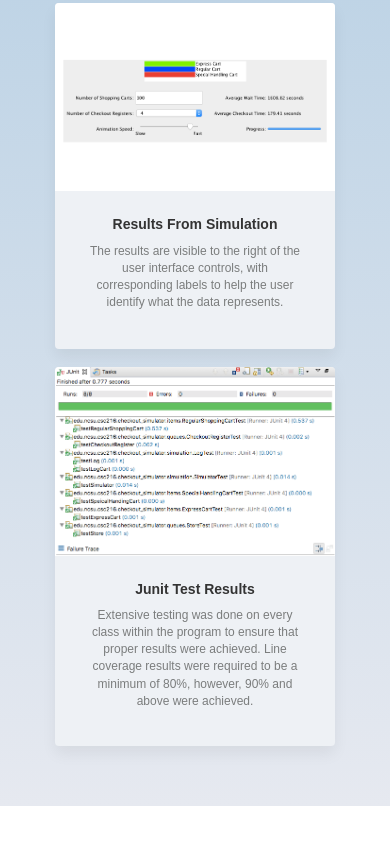
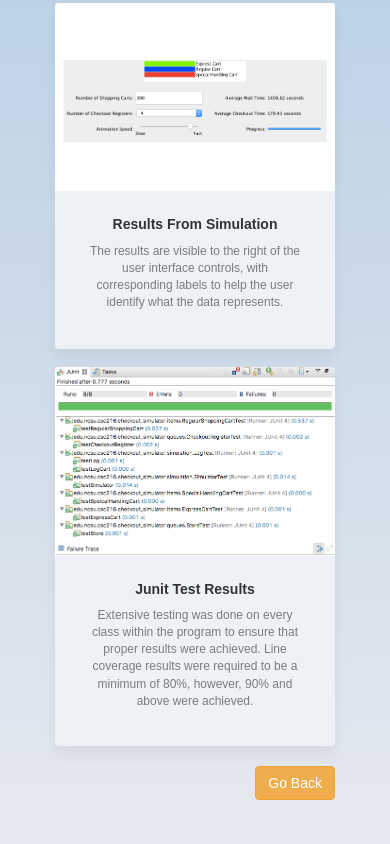
Before and after one commit to jsmayo/jsmayo.github.io, a website: page projects/checkout-sim/index.html in a window 390 px wide. Shown: the part 2361-3205 px from the top of the page. Before the commit the page ends 3167 px from the top, so only its background shows below. Drawn offline with nearby package versions, Linux system fonts and the light colour scheme; some packages are replaced by stand-ins of ours; a script that the page names is missing; a web font is replaced by a local one.

Commit message:
Adds: Project page for checkout simulator program   1. Lightbox and bootstrap used for responsive design   2. Thumbnails and gif's for interactive ui

```diff
--- a/projects/checkout-sim/gallery-grid.css
+++ /dev/null
@@ -1,67 +0,0 @@
-body {
-    background-image: linear-gradient(to top, #ecedee 0%, #eceeef 75%, #e7e8e9 100%);
-    min-height: 100vh;
-    font: normal 16px sans-serif;
-    padding: 60px 0;
-}
-
-.container.gallery-container {
-    background-color: #fff;
-    color: #35373a;
-    min-height: 100vh;
-    border-radius: 20px;
-    box-shadow: 0 8px 15px rgba(0, 0, 0, 0.06);
-}
-
-.gallery-container h1 {
-    text-align: center;
-    margin-top: 70px;
-    font-family: 'Droid Sans', sans-serif;
-    font-weight: bold;
-}
-
-.gallery-container p.page-description {
-    text-align: center;
-    max-width: 800px;
-    margin: 25px auto;
-    color: #888;
-    font-size: 18px;
-}
-
-.tz-gallery {
-    padding: 40px;
-}
-
-.tz-gallery .lightbox img {
-    width: 100%;
-    margin-bottom: 30px;
-    transition: 0.2s ease-in-out;
-    box-shadow: 0 2px 3px rgba(0,0,0,0.2);
-}
-
-
-.tz-gallery .lightbox img:hover {
-    transform: scale(1.05);
-    box-shadow: 0 8px 15px rgba(0,0,0,0.3);
-}
-
-.tz-gallery img {
-    border-radius: 4px;
-    height: 200px;
-    width: 242px;
-}
-
-.baguetteBox-button {
-    background-color: transparent !important;
-}
-
-
-@media(max-width: 768px) {
-    body {
-        padding: 0;
-    }
-
-    .container.gallery-container {
-        border-radius: 0;
-    }
-}
--- a/projects/checkout-sim/index.html
+++ b/projects/checkout-sim/index.html
@@ -96,9 +96,9 @@
                     </div>
                 </div>
             </div>
+            <button type="button" class="btn btn-warning pull-right" onclick="history.go(-1)">Go Back</button>
 
     </div>
-
 </div>
 
 <script src="https://cdnjs.cloudflare.com/ajax/libs/baguettebox.js/1.8.1/baguetteBox.min.js"></script>
--- a/projects/checkout-sim/thumbnail-gallery.css
+++ b/projects/checkout-sim/thumbnail-gallery.css
@@ -66,6 +66,10 @@ body {
     margin: 0;
 }
 
+.tz-gallery button {
+    margin-bottom: 50px;
+}
+
 .baguetteBox-button {
     background-color: transparent !important;
 }
```
